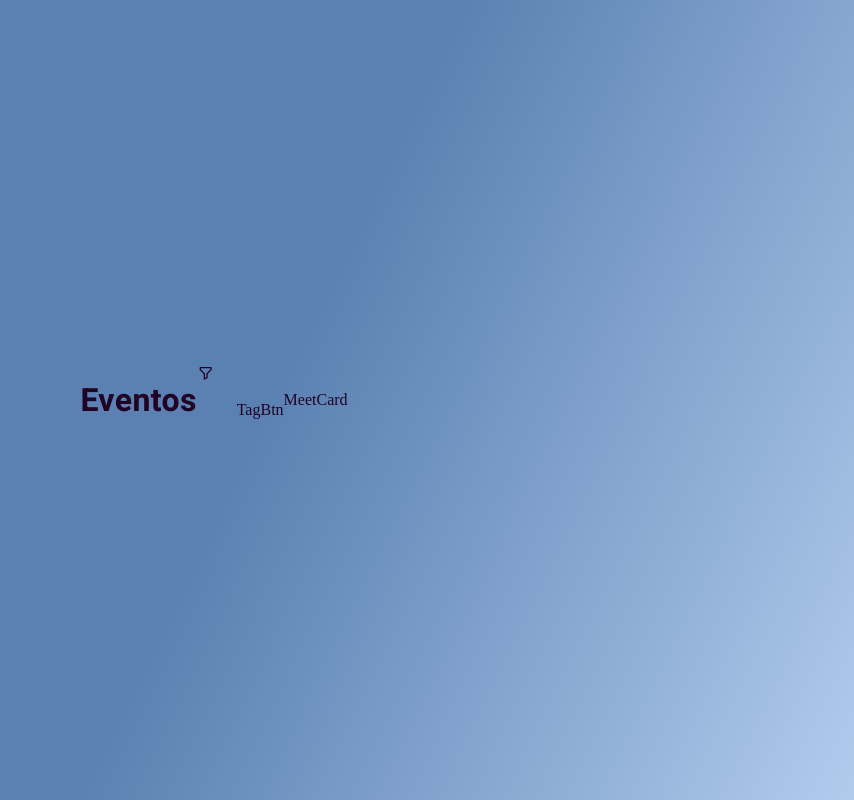
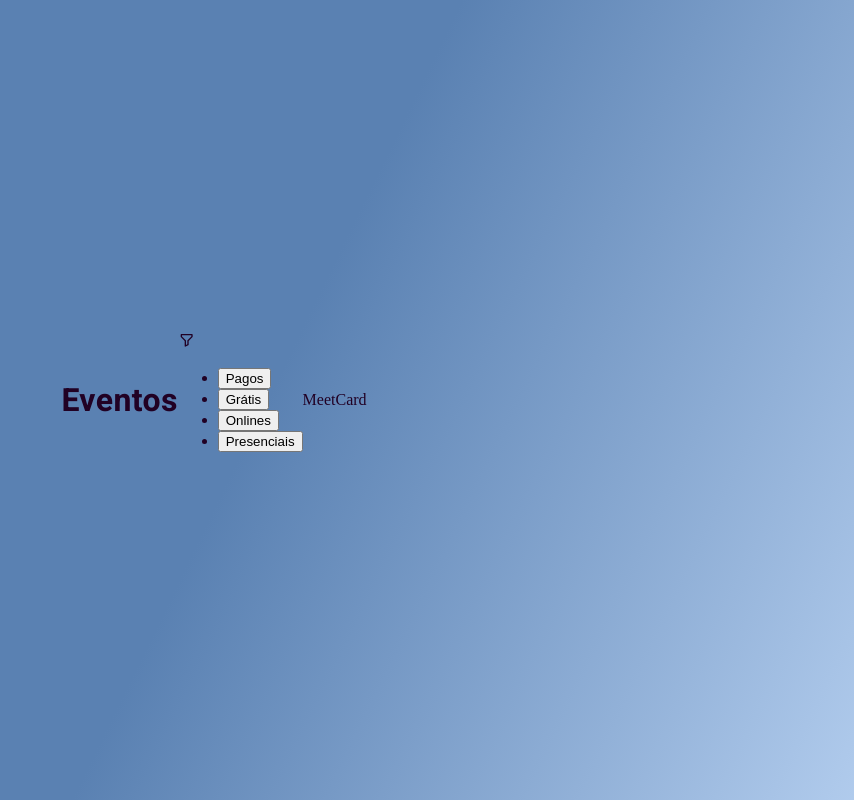
Before and after one commit to orange-hacka-zero/hacka-zero-FrontEnd, a React (Vite) app: page / in a window 1280 px wide. Shown: the whole page, without its empty margins (426-1280 px from the left). Built offline with nearby package versions, Linux system fonts and the light colour scheme.

Commit message:
feat: Creates tagBtn component

```diff
--- a/src/pages/Events/Events.tsx
+++ b/src/pages/Events/Events.tsx
@@ -14,7 +14,10 @@ const Events: FC = () => {
       <section className={style.filtersContainer}>
         <BiFilterAlt />
         <ul className={style.filtersListContainer}>
-          <TagBtn />
+          <TagBtn>Pagos</TagBtn>
+          <TagBtn>Grátis</TagBtn>
+          <TagBtn>Onlines</TagBtn>
+          <TagBtn>Presenciais</TagBtn>
         </ul>
       </section>
       <section className={style.eventsContainer}>
--- a/src/pages/Events/components/TagBtn.tsx
+++ b/src/pages/Events/components/TagBtn.tsx
@@ -1,7 +1,15 @@
 import React from "react";
 
-const TagBtn: React.FC = () => {
-  return <div>TagBtn</div>;
+type TabBtnProps = {
+  children: string;
+};
+
+const TagBtn: React.FC<TabBtnProps> = ({ children }) => {
+  return (
+    <li>
+      <button>{children}</button>
+    </li>
+  );
 };
 
 export default TagBtn;
```
